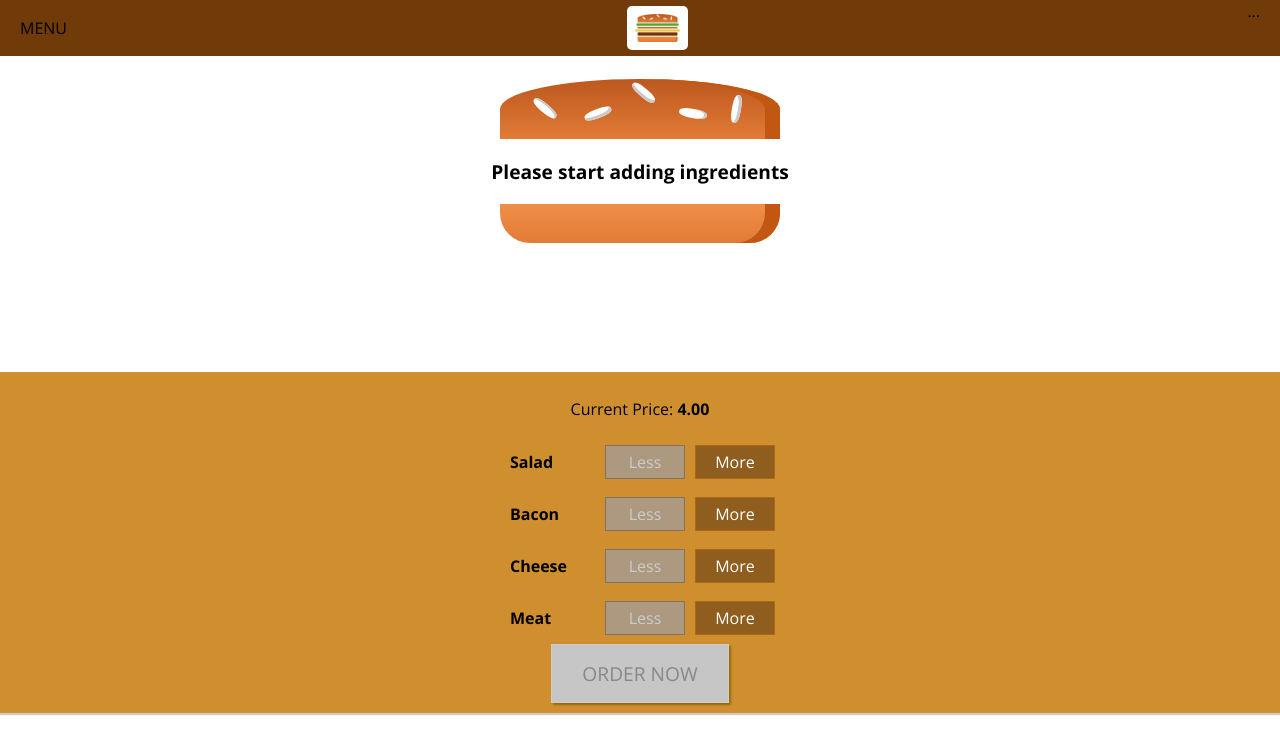
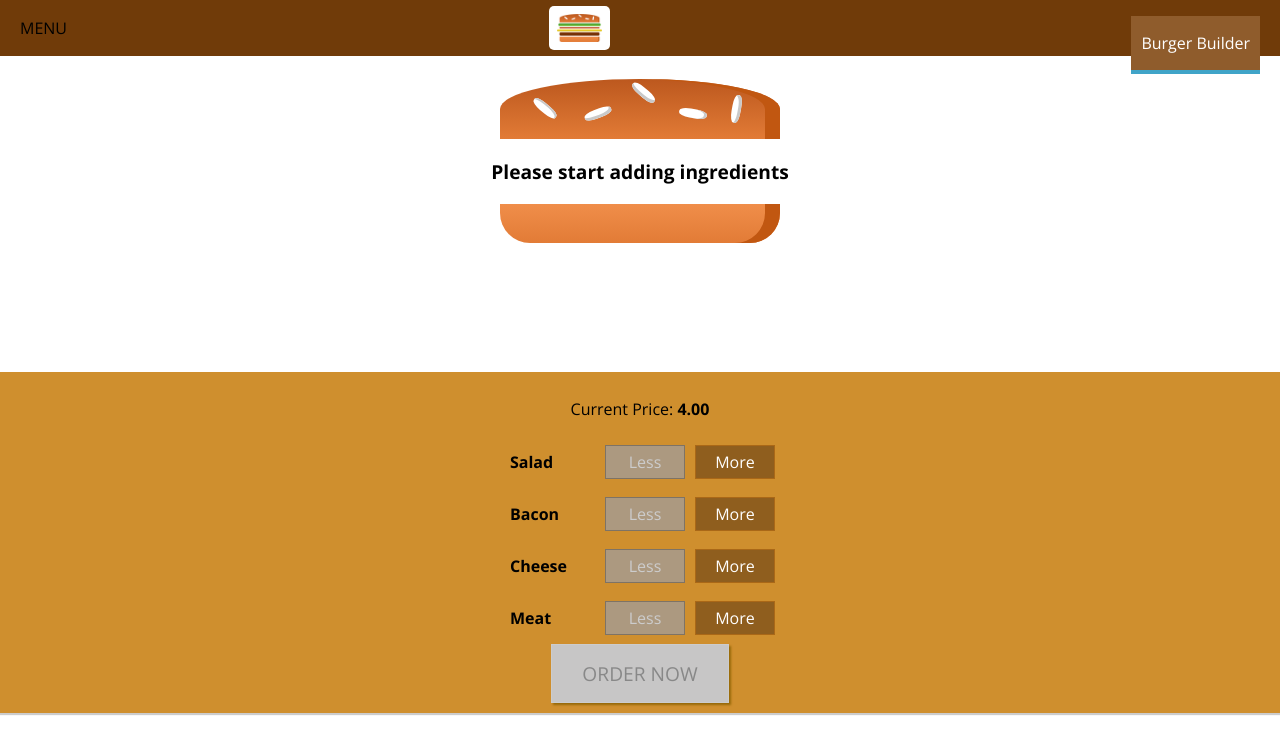
Before and after one commit to vnctwong/react-burger, a React app: page / in a window 1280 px wide. Shown: the top 754 px of the page. Built offline with nearby package versions, Linux system fonts and the light colour scheme.

Commit message:
nav items renders in toolbar

```diff
--- a/src/components/Navigation/NavigationItems/NavigationItem/NavigationItem.js
+++ b/src/components/Navigation/NavigationItems/NavigationItem/NavigationItem.js
@@ -1,8 +1,8 @@
-const React from '.react';
+import React from 'react';
 import classes from './NavigationItem.css';
 
 const navigationItem = (props) => (
-  <li className={classes.navigationItem}>
+  <li className={classes.NavigationItem}>
     <a
       href={props.link}
       className={props.active ? classes.active : null}>
--- a/src/components/Navigation/NavigationItems/NavigationItems.js
+++ b/src/components/Navigation/NavigationItems/NavigationItems.js
@@ -1,13 +1,12 @@
-const React from 'react';
+import React from 'react';
 import classes from './NavigationItems.css';
 import NavigationItem from './NavigationItem/NavigationItem';
 
 const navigationItems = () => (
   <ul className={classes.navigationItems}>
-    <NavigationItem link='/' active>Burger Builder<NavigationItem />
-      <NavigationItem link='/'>Checkout<NavigationItem />
+    <NavigationItem link='/' active>Burger Builder</NavigationItem>
+    <NavigationItem link='/'>Checkout</NavigationItem>
+  </ul>
+);
 
-  </ul>
-      )
-
-      export default navigationItems;
+export default navigationItems;
--- a/src/components/Navigation/Toolbar/Toolbar.js
+++ b/src/components/Navigation/Toolbar/Toolbar.js
@@ -1,13 +1,16 @@
 import React from 'react';
 import classes from './Toolbar.css';
 import Logo from '../../Logo/Logo';
+import NavigationItems from '../NavigationItems/NavigationItems';
 
 const toolbar = (props) => (
   <header className={classes.Toolbar}>
     <div>MENU</div>
+
     <Logo />
+
     <nav>
-      ...
+      <NavigationItems />
     </nav>
   </header>
 );
```
